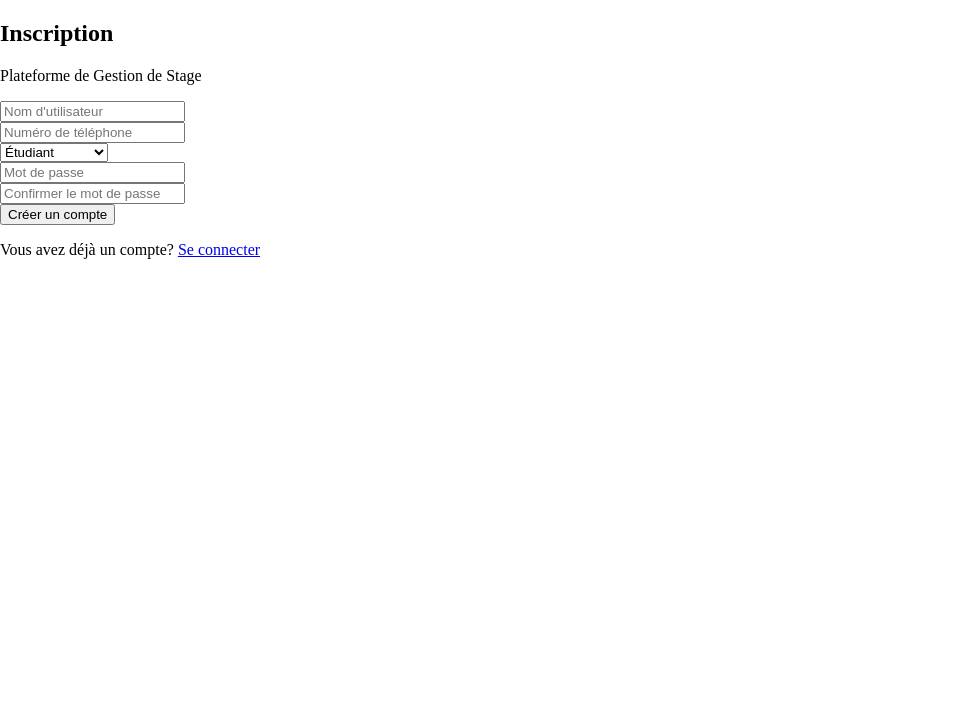
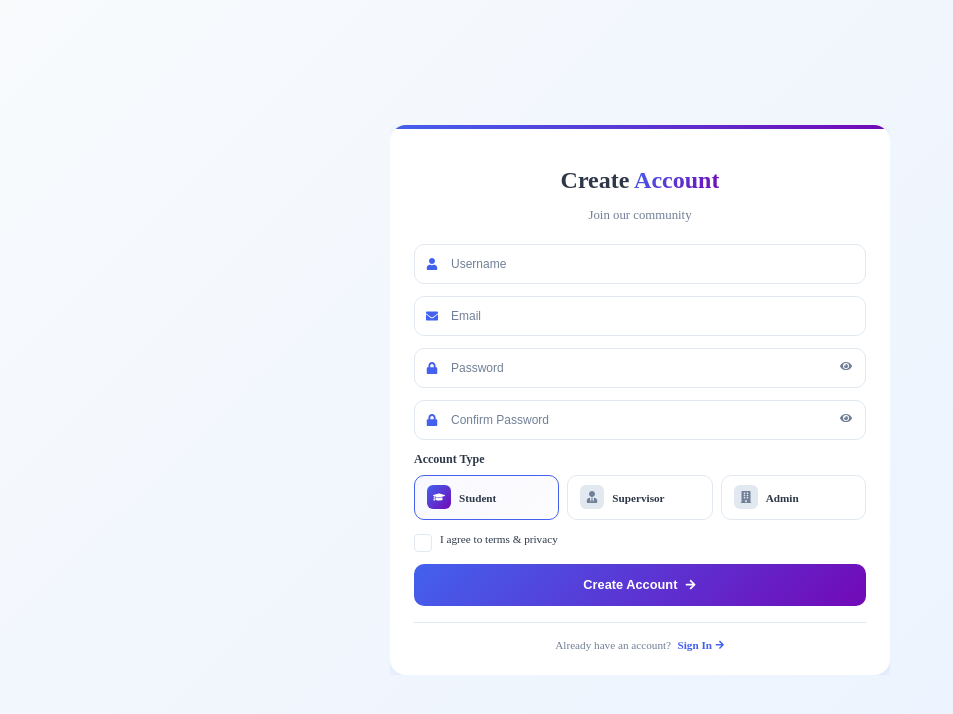
Before and after one commit to Nourhenebenothmen22/internship-management-system, a React (Vite) app in the folder frontend/: page /register in a window 1280 px wide. Shown: the top 714 px of the page, without its empty margins (0-953 px from the left). Built offline with nearby package versions, Linux system fonts and the light colour scheme.

Commit message:
feat(register): redesign register page with role checkboxes and no-scroll layout

```diff
--- a/frontend/src/pages/Register/Register.jsx
+++ b/frontend/src/pages/Register/Register.jsx
@@ -1,103 +1,273 @@
 import React, { useState } from 'react';
+import { Link, useNavigate } from 'react-router-dom';
+import { FaUser, FaEnvelope, FaLock, FaUserPlus, FaGoogle, FaGithub, FaEye, FaEyeSlash, FaGraduationCap, FaUserTie, FaBuilding, FaCheckCircle, FaArrowRight } from 'react-icons/fa';
 import './Register.css';
 
 const Register = () => {
+  const navigate = useNavigate();
   const [formData, setFormData] = useState({
     username: '',
-    phone: '',
+    email: '',
+    password: '',
+    confirmPassword: '',
     role: 'student',
-    password: '',
-    confirmPassword: ''
+    acceptTerms: false
   });
 
+  const [showPassword, setShowPassword] = useState(false);
+  const [showConfirmPassword, setShowConfirmPassword] = useState(false);
+  const [isLoading, setIsLoading] = useState(false);
+  const [errors, setErrors] = useState({});
+
   const handleChange = (e) => {
-    const { name, value } = e.target;
+    const { name, value, type, checked } = e.target;
     setFormData({
       ...formData,
-      [name]: value
+      [name]: type === 'checkbox' ? checked : value
     });
+
+    if (errors[name]) {
+      setErrors({
+        ...errors,
+        [name]: ''
+      });
+    }
+  };
+
+  const validateForm = () => {
+    const newErrors = {};
+
+    if (!formData.username.trim()) {
+      newErrors.username = 'Username is required';
+    } else if (formData.username.length < 3) {
+      newErrors.username = 'Username must be at least 3 characters';
+    }
+
+    if (!formData.email.trim()) {
+      newErrors.email = 'Email is required';
+    } else if (!/\S+@\S+\.\S+/.test(formData.email)) {
+      newErrors.email = 'Email is invalid';
+    }
+
+    if (!formData.password) {
+      newErrors.password = 'Password is required';
+    } else if (formData.password.length < 6) {
+      newErrors.password = 'Password must be at least 6 characters';
+    }
+
+    if (formData.password !== formData.confirmPassword) {
+      newErrors.confirmPassword = 'Passwords do not match';
+    }
+
+    if (!formData.acceptTerms) {
+      newErrors.acceptTerms = 'You must accept the terms';
+    }
+
+    return newErrors;
   };
 
   const handleSubmit = (e) => {
     e.preventDefault();
-    // Logique d'inscription ici
-    console.log(formData);
+    const validationErrors = validateForm();
+
+    if (Object.keys(validationErrors).length === 0) {
+      setIsLoading(true);
+
+      setTimeout(() => {
+        console.log('Registration data:', formData);
+        setIsLoading(false);
+        navigate('/dashboard');
+      }, 1500);
+    } else {
+      setErrors(validationErrors);
+    }
+  };
+
+  const handleSocialRegister = (provider) => {
+    console.log(`Register with ${provider}`);
+  };
+
+  const getRoleIcon = (role) => {
+    switch(role) {
+      case 'student': return <FaGraduationCap />;
+      case 'supervisor': return <FaUserTie />;
+      case 'admin': return <FaBuilding />;
+      default: return <FaUser />;
+    }
+  };
+
+  const getRoleName = (role) => {
+    switch(role) {
+      case 'student': return 'Student';
+      case 'supervisor': return 'Supervisor';
+      case 'admin': return 'Admin';
+      default: return '';
+    }
   };
 
   return (
-    <div className="register-container-bg">
-      <div className="register-overlay">
-        <div className="register-card-bg">
-          <div className="register-header-bg">
-            <h2>Inscription</h2>
-            <p>Plateforme de Gestion de Stage</p>
+    <div className="register">
+      {/* Background Elements */}
+      <div className="register__bg-shape register__bg-shape--1"></div>
+      <div className="register__bg-shape register__bg-shape--2"></div>
+
+      <div className="register__container">
+        <div className="register__card">
+          <div className="register__header">
+            <h1 className="register__title">
+              Create <span className="register__title-highlight">Account</span>
+            </h1>
+            <p className="register__subtitle">
+              Join our community
+            </p>
           </div>
-
-          <form onSubmit={handleSubmit}>
-            <div className="form-group-bg">
+          {/* Register Form */}
+          <form className="register__form" onSubmit={handleSubmit}>
+            {/* Username */}
+            <div className="register__input-group">
+              <FaUser className="register__input-icon" />
               <input
                 type="text"
                 name="username"
                 value={formData.username}
                 onChange={handleChange}
-                placeholder="Nom d'utilisateur"
+                placeholder="Username"
+                className={`register__input ${errors.username ? 'register__input--error' : ''}`}
                 required
               />
+              {errors.username && <span className="register__error">{errors.username}</span>}
             </div>
 
-            <div className="form-group-bg">
+            {/* Email */}
+            <div className="register__input-group">
+              <FaEnvelope className="register__input-icon" />
               <input
-                type="tel"
-                name="phone"
-                value={formData.phone}
+                type="email"
+                name="email"
+                value={formData.email}
                 onChange={handleChange}
-                placeholder="Numéro de téléphone"
+                placeholder="Email"
+                className={`register__input ${errors.email ? 'register__input--error' : ''}`}
                 required
               />
+              {errors.email && <span className="register__error">{errors.email}</span>}
             </div>
 
-            <div className="form-group-bg">
-              <select
-                name="role"
-                value={formData.role}
-                onChange={handleChange}
-                required
-              >
-                <option value="student">Étudiant</option>
-                <option value="supervisor">Superviseur</option>
-                <option value="admin">Administrateur</option>
-              </select>
-            </div>
-
-            <div className="form-group-bg">
+            {/* Password */}
+            <div className="register__input-group">
+              <FaLock className="register__input-icon" />
               <input
-                type="password"
+                type={showPassword ? "text" : "password"}
                 name="password"
                 value={formData.password}
                 onChange={handleChange}
-                placeholder="Mot de passe"
+                placeholder="Password"
+                className={`register__input ${errors.password ? 'register__input--error' : ''}`}
                 required
               />
+              <button
+                type="button"
+                className="register__password-toggle"
+                onClick={() => setShowPassword(!showPassword)}
+              >
+                {showPassword ? <FaEyeSlash /> : <FaEye />}
+              </button>
+              {errors.password && <span className="register__error">{errors.password}</span>}
             </div>
 
-            <div className="form-group-bg">
+            {/* Confirm Password */}
+            <div className="register__input-group">
+              <FaLock className="register__input-icon" />
               <input
-                type="password"
+                type={showConfirmPassword ? "text" : "password"}
                 name="confirmPassword"
                 value={formData.confirmPassword}
                 onChange={handleChange}
-                placeholder="Confirmer le mot de passe"
+                placeholder="Confirm Password"
+                className={`register__input ${errors.confirmPassword ? 'register__input--error' : ''}`}
                 required
               />
+              <button
+                type="button"
+                className="register__password-toggle"
+                onClick={() => setShowConfirmPassword(!showConfirmPassword)}
+              >
+                {showConfirmPassword ? <FaEyeSlash /> : <FaEye />}
+              </button>
+              {errors.confirmPassword && <span className="register__error">{errors.confirmPassword}</span>}
             </div>
 
-            <button type="submit" className="register-btn-bg">
-              Créer un compte
+            {/* Role Selection - Checkboxes compactes */}
+            <div className="register__role-section">
+              <label className="register__role-label">Account Type</label>
+              <div className="register__role-checkboxes">
+                {['student', 'supervisor', 'admin'].map((role) => (
+                  <label
+                    key={role}
+                    className={`register__role-checkbox ${formData.role === role ? 'register__role-checkbox--active' : ''}`}
+                  >
+                    <input
+                      type="radio"
+                      name="role"
+                      value={role}
+                      checked={formData.role === role}
+                      onChange={handleChange}
+                      hidden
+                    />
+                    <div className="register__role-checkbox-icon">
+                      {getRoleIcon(role)}
+                    </div>
+                    <div className="register__role-checkbox-content">
+                      <span className="register__role-checkbox-title">
+                        {getRoleName(role)}
+                      </span>
+                    </div>
+                  </label>
+                ))}
+              </div>
+            </div>
+
+            {/* Terms */}
+            <div className="register__terms">
+              <label className="register__terms-checkbox">
+                <input
+                  type="checkbox"
+                  name="acceptTerms"
+                  checked={formData.acceptTerms}
+                  onChange={handleChange}
+                />
+                <span className="register__terms-checkmark"></span>
+                <span className="register__terms-text">
+                  I agree to terms & privacy
+                </span>
+              </label>
+              {errors.acceptTerms && <span className="register__error">{errors.acceptTerms}</span>}
+            </div>
+
+            {/* Submit Button */}
+            <button
+              type="submit"
+              className={`register__submit ${isLoading ? 'register__submit--loading' : ''}`}
+              disabled={isLoading}
+            >
+              {isLoading ? (
+                <span className="register__spinner"></span>
+              ) : (
+                <>
+                  <span>Create Account</span>
+                  <FaArrowRight className="register__submit-icon" />
+                </>
+              )}
             </button>
           </form>
 
-          <div className="register-footer-bg">
-            <p>Vous avez déjà un compte? <a href="/login">Se connecter</a></p>
+          {/* Login Link */}
+          <div className="register__login">
+            <span className="register__login-text">Already have an account?</span>
+            <Link to="/login" className="register__login-link">
+              Sign In
+              <FaArrowRight className="register__login-icon" />
+            </Link>
           </div>
         </div>
       </div>
```
